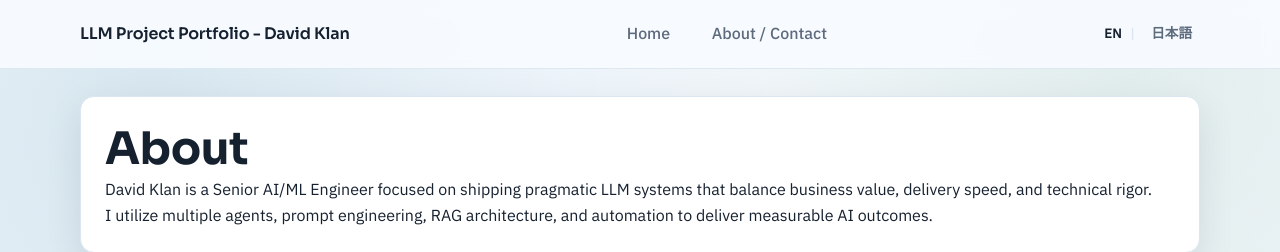
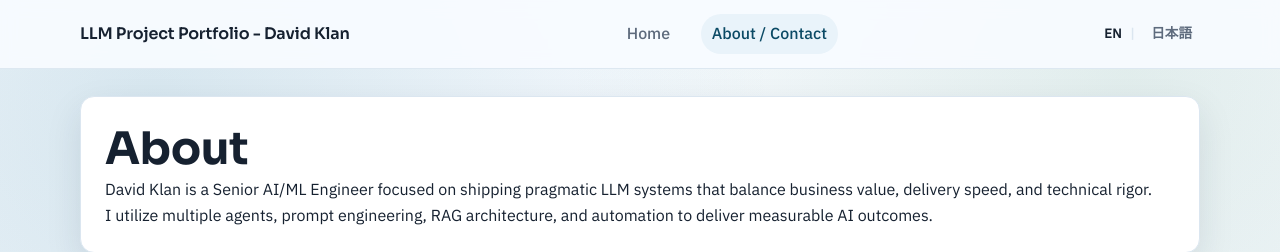
Before and after one commit to davidklan-png/Bio_HP, a Jekyll site: the page built from about.md, in a window 1280 px wide. Shown: the top 252 px of the page. Built offline with Jekyll 4.4.1, drawn with Linux system fonts in a browser that asks for light colours.

Commit message:
Fix language toggle - remove escaped quotes from Liquid
- Remove problematic single quotes around ja
- Use proper string values in Liquid filters
- Should now generate clean URLs without quotes

Co-Authored-By: Claude Opus 4.6 <noreply@anthropic.com>

```diff
--- a/_includes/nav.html
+++ b/_includes/nav.html
@@ -1,31 +1,31 @@
 {% assign current_url = page.url | default: "/" %}
-{% assign is_ja = page.lang == '"'"ja'" %}
+{% assign is_ja = page.lang == 'ja' %}
 
 <header class="top-nav">
   <div class="container nav-inner">
     {% if is_ja %}
-      <a class="brand" href="{{ "/" | relative_url | append: '"'"ja/"' }}">{{ site.data.site.site_title_ja }}</a>
+      <a class="brand" href="{{ "/" | relative_url | append: 'ja/' }}">{{ site.data.site.site_title_ja }}</a>
     {% else %}
       <a class="brand" href="{{ "/" | relative_url }}">{{ site.data.site.site_title }}</a>
     {% endif %}
     <nav class="nav-links" aria-label="Primary">
       {% if is_ja %}
-        <a class="nav-link {% if current_url == '"'/ja/'" or current_url == '"'/ja" %}is-active{% endif %}" href="{{ '"'/ja/"' | relative_url }}">ホーム</a>
-        <a class="nav-link {% if current_url == '"'/ja/about/"' %}is-active{% endif %}" href="{{ '"'/ja/about/"' | relative_url }}">About / Contact</a>
+        <a class="nav-link {% if current_url == '/ja/' or current_url == '/ja' %}is-active{% endif %}" href="{{ '/ja/' | relative_url }}">ホーム</a>
+        <a class="nav-link {% if current_url == '/ja/about/' %}is-active{% endif %}" href="{{ '/ja/about/' | relative_url }}">About / Contact</a>
       {% else %}
-        <a class="nav-link {% if current_url == '"'" %}is-active{% endif %}" href="{{ "/" | relative_url }}">Home</a>
-        <a class="nav-link {% if current_url == '"/about/"' %}is-active{% endif %}" href="{{ "/about/" | relative_url }}">About / Contact</a>
+        <a class="nav-link {% if current_url == '/' %}is-active{% endif %}" href="{{ "/" | relative_url }}">Home</a>
+        <a class="nav-link {% if current_url == '/about/' %}is-active{% endif %}" href="{{ "/about/" | relative_url }}">About / Contact</a>
       {% endif %}
     </nav>
     <div class="lang-toggle">
       {% if is_ja %}
-        <a href="{{ current_url | remove: '"'/ja"'"', '"'" | prepend: '"'"/"'" | default: '"'"' }}" data-lang-switch="en" class="active">EN</a>
+        <a href="{{ current_url | remove: '/ja', '' | prepend: '/' | default: '/' }}" data-lang-switch="en" class="active">EN</a>
         <span class="divider">|</span>
         <span class="current">日本語</span>
       {% else %}
         <span class="current">EN</span>
         <span class="divider">|</span>
-        <a href="{{ current_url | append: '"'/ja/"'" | default: '"'/ja/"'" }}" data-lang-switch="ja">日本語</a>
+        <a href="{{ current_url | append: '/ja/' | default: '/ja/' }}" data-lang-switch="ja">日本語</a>
       {% endif %}
     </div>
   </div>
```
